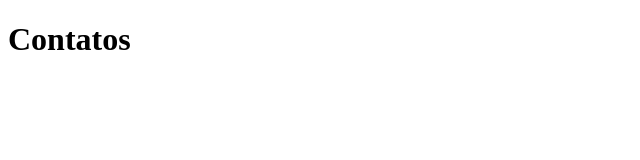
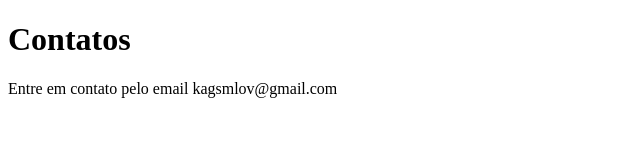
Before and after one commit to starduda/Sistema_de_cadrasto, a plain HTML site: page contatos.html in a window 1280 px wide. Shown: the whole page, without its empty margins (0-640 px from the left). Drawn offline with Linux system fonts and the light colour scheme.

Commit message:
adicionando o email de contato

```diff
--- a/contatos.html
+++ b/contatos.html
@@ -9,6 +9,7 @@
 
 <body>
     <h1>Contatos</h1>
+    <p>Entre em contato pelo email kagsmlov@gmail.com</p>
 </body>
 
 </html>
```
